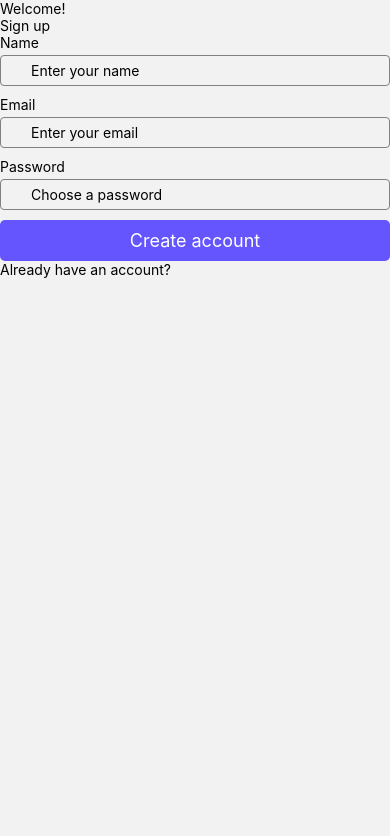
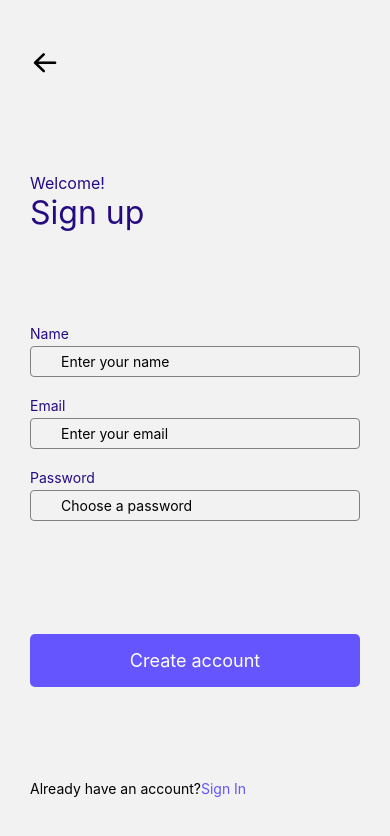
Before and after one commit to Soma586/delivery, a React Native app: screen /SignUp in a window 390 px wide. Shown: the top 836 px of the page. Built offline with nearby package versions, Linux system fonts and the light colour scheme.

Commit message:
added in utility function and added icons for the tabs

```diff
--- a/App.js
+++ b/App.js
@@ -19,7 +19,7 @@ import RestaurantPage from './pages/restaurantPage';
 import OrderPage from './pages/order';
 import CheckoutPage from './pages/checkout';
 import Success from './pages/success';
-
+import { Ionicons, FontAwesome5, AntDesign, Feather} from '@expo/vector-icons'
 
 
 
@@ -117,15 +117,50 @@ export default function App() {
 
 
     return (
-      <Tab.Navigator>
-        <Tab.Screen  name={"success"} component={Success}/>
-        <Tab.Screen name="Checkout" component={CheckoutPage}/>
-        <Tab.Screen name="Order" component={OrderPage}/>
-        <Tab.Screen name="Rest" component={RestaurantPage}/>
-         <Tab.Screen name="Search" component={SearchPage}/>
-         <Tab.Screen name="filter" component={FilterPage}/>
-        <Tab.Screen name="SandBox" component={SandBox}/>
-        <Tab.Screen name="test" component={SignIn}/>
+      <Tab.Navigator
+      screenOptions={{ headerShown: false }}
+      >
+        {/* <Tab.Screen  name={"success"} component={Success}/>
+        <Tab.Screen name="Checkout" component={CheckoutPage}/> */}
+
+        <Tab.Screen
+        name="Search"
+        component={SearchPage}
+        options={{
+          tabBarIcon: ({color}) => (
+            <Ionicons name="home-outline" size={24}  color={color}/>
+          )}}
+        />
+        <Tab.Screen
+        name="Rest"
+        component={RestaurantPage}
+        options={{
+          tabBarIcon: ({color}) => (
+            <FontAwesome5 name="clipboard-list" size={24}  color={color}/>
+          )}}
+        />
+
+        <Tab.Screen
+        name="Order"
+        component={OrderPage}
+        options={{
+          tabBarIcon: ({color}) => (
+            <AntDesign name="hearto" size={24}  color={color}/>
+          )}}
+
+        />
+
+
+         <Tab.Screen
+         name="filter"
+         component={FilterPage}
+         options={{
+          tabBarIcon: ({color}) => (
+            <Feather name="bell" size={24}  color={color}/>
+          )}}
+        />
+        {/* <Tab.Screen name="SandBox" component={SandBox}/>
+        <Tab.Screen name="test" component={SignIn}/> */}
         {/* <Tab.Screen name="testd" component={SettingsScreen}/>
         <Tab.Screen name="testdd" component={SettingsScreen}/>
         <Tab.Screen name="SignUp" component={SignUp}/> */}
@@ -147,6 +182,7 @@ export default function App() {
       >
         <Stack.Screen name="SignIn" component={SignIn} />
         <Stack.Screen name="SignUp" component={SignUp} />
+        <Stack.Screen name="Tab" component={Tabs} />
         </Stack.Navigator>
         </NavigationContainer>
     </Provider>
--- a/components/CTA/index.jsx
+++ b/components/CTA/index.jsx
@@ -3,13 +3,13 @@ import CustomText from "../CustomText"
 
 
 
-const CTA = ({title}) => {
+const CTA = ({title, handlePress}) => {
 
 
 
 
     return (
-      <TouchableHighlight>
+      <TouchableHighlight onPress={handlePress}>
           <View style={styles.button}>
               <CustomText text={title} font="loraBold" size={18} color="white"/>
           </View>
@@ -26,7 +26,8 @@ const CTA = ({title}) => {
 const styles = StyleSheet.create({
 
     button : {
-        padding: 10,
+        //padding: 10,
+        paddingVertical : 16,
         //color : 'white',
         backgroundColor : '#6555FF',
         width: '100%',
--- a/pages/signIn/index.jsx
+++ b/pages/signIn/index.jsx
@@ -2,7 +2,7 @@ import { useState } from "react"
 import { View, Text, StyleSheet, Image, TextInput, Pressable } from "react-native"
 import CTA from "../../components/CTA"
 import CustomText from "../../components/CustomText"
-
+import { blue, purple } from "../../utility"
 
 
 
@@ -12,10 +12,9 @@ export const Input = ({label, placeholder, handleChange}) => {
 
 
     return (
-        <View style={{marginBottom : 10}}>
-            {/* <Text style={styles.inputLabel}>{label}</Text> */}
+        <View style={{marginBottom : 20}}>
             <View style={{marginBottom : 4}}>
-                <CustomText text={label} font={"lora"} size={14}/>
+                <CustomText text={label} font={"lora"} size={14} color={blue}/>
             </View>
 
 
@@ -51,7 +50,7 @@ const SignIn = ( {navigation}) => {
             {/* <Text style={styles.welcome}>Hello again!</Text> */}
 
             <View style={{marginBottom : 15}}>
-            <CustomText text={"Hello again!"} size={35} font={"loraBold"} color={"blue"}/>
+            <CustomText text={"Hello again!"} size={35} font={"loraBold"} color={blue}/>
             </View>
 
 
@@ -63,7 +62,7 @@ const SignIn = ( {navigation}) => {
 
 
 
-            <CTA title="Login"/>
+            <CTA title="Login" handlePress={() => navigation.navigate('Tab')}/>
             <Text>Forgot your password?</Text>
 
 
@@ -72,7 +71,7 @@ const SignIn = ( {navigation}) => {
                  <Text>Don't have an account?</Text>
 
             <Pressable onPress={() => navigation.navigate('SignUp') }>
-                <Text style={{color : '#6555FF'}}>
+                <Text style={{color : purple}}>
                     SignUps
                 </Text>
             </Pressable>
--- a/pages/signup/index.jsx
+++ b/pages/signup/index.jsx
@@ -1,21 +1,35 @@
 
-import { StyleSheet, Text, View, Image } from 'react-native';
+import { StyleSheet, Text, View, Image, Pressable } from 'react-native';
 import { Input } from '../signIn';
 import CTA from '../../components/CTA';
+import CustomText from '../../components/CustomText';
+import { AntDesign } from '@expo/vector-icons'
+import { blue, purple } from '../../utility';
 
-
-const SignUp = () => {
+const SignUp = ({navigation}) => {
 
 
 
 
     return (
 
+        <View style={styles.signUpContainer}>
+
+
+
+            <Pressable onPress={() => navigation.goBack()}>
+                <AntDesign name={"arrowleft"} size={30}/>
+            </Pressable>
+
             <View>
-            <Text>Welcome!</Text>
+                <CustomText text={"Welcome!"} font={"lora"} size={16} color={blue}/>
 
-            <Text>Sign up</Text>
+                <CustomText text={"Sign up"} font={"loraBold"} size={32} color={blue}/>
+            </View>
 
+
+
+            <View>
                 <Input label={"Name"} placeholder={"Enter your name"}/>
 
                 <Input label={"Email"} placeholder={"Enter your email"}/>
@@ -23,11 +37,23 @@ const SignUp = () => {
 
                 <Input label={"Password"} placeholder={"Choose a password"}/>
 
+            </View>
+
+
 
 
             <CTA title="Create account"/>
 
+
+            <View style={{flexDirection : 'row'}}>
             <Text>Already have an account?</Text>
+
+
+            <Pressable onPress={() => navigation.goBack()}>
+                <Text style={{color : purple}}>Sign In</Text>
+            </Pressable>
+            </View>
+
 
         </View>
     )
@@ -37,4 +63,15 @@ const SignUp = () => {
 
 
 
+const styles = StyleSheet.create({
+
+    signUpContainer : {
+        paddingHorizontal : 30,
+        flex : 1,
+        justifyContent : 'space-around'
+    }
+})
+
+
+
 export default SignUp
--- /dev/null
+++ b/utility/index.jsx
@@ -0,0 +1,3 @@
+export const blue = '#250A82'
+
+export const purple = '#6555FF'
```
Lines whose indentation alone changed are shown as unchanged.
